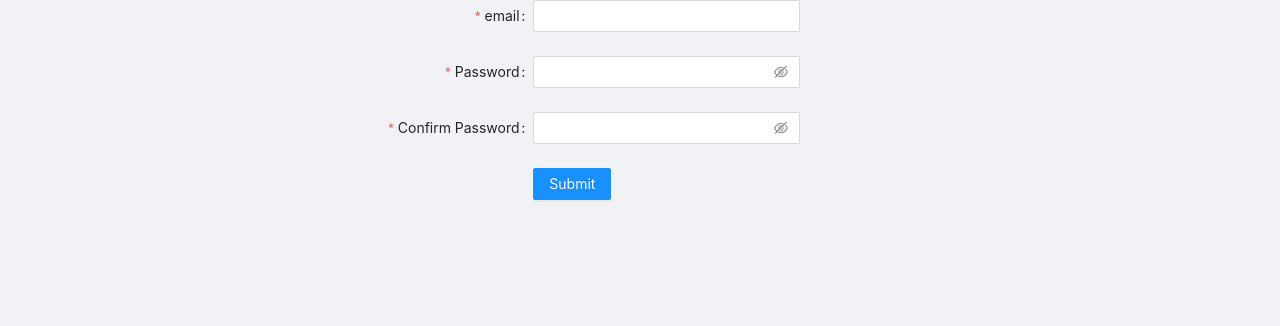
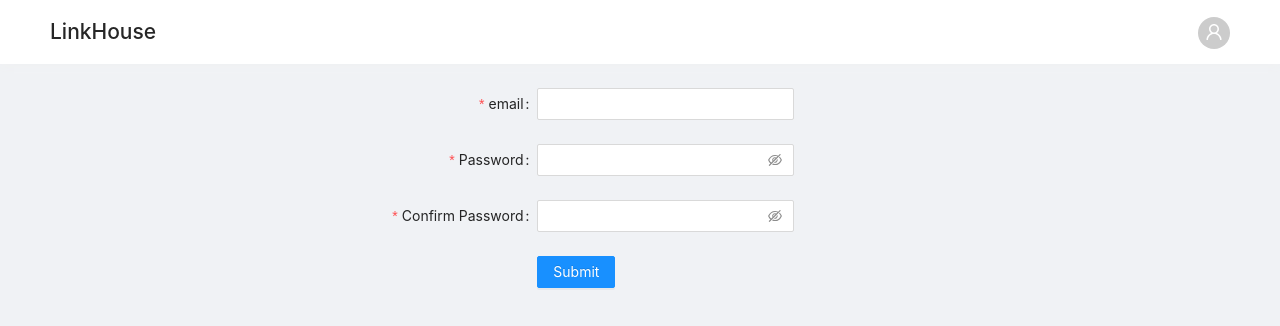
Before and after one commit to seonk94/link-house-client, a React (Create React App) app: page /signup in a window 1280 px wide. Shown: the top 326 px of the page. Built offline with nearby package versions, Linux system fonts and the light colour scheme; no server answers.

Commit message:
feat: saga router setting

```diff
--- a/package.json
+++ b/package.json
@@ -13,6 +13,7 @@
     "@types/react-dom": "^17.0.9",
     "antd": "^4.16.8",
     "axios": "^0.21.1",
+    "history": "^4.10.1",
     "js-cookie": "^3.0.0",
     "react": "^17.0.2",
     "react-dom": "^17.0.2",
@@ -63,5 +64,6 @@
     "eslint-plugin-promise": "^5.1.0",
     "eslint-plugin-react": "^7.24.0",
     "eslint-plugin-react-hooks": "^4.2.0"
-  }
+  },
+  "proxy": "https://link-house.herokuapp.com"
 }
--- a/src/Router.tsx
+++ b/src/Router.tsx
@@ -1,15 +1,14 @@
 import Layout, { Content } from 'antd/lib/layout/layout';
-import React, {
-  useEffect, lazy, Suspense, useState,
-} from 'react';
+import React, { useEffect, lazy, Suspense } from 'react';
 import {
-  BrowserRouter, Redirect, Route, Switch,
+  BrowserRouter, Redirect, Route, Router, Switch,
 } from 'react-router-dom';
-import { useDispatch, useSelector } from 'react-redux';
-import { Col, Row, Spin } from 'antd';
+import { useDispatch } from 'react-redux';
+import { Row, Spin } from 'antd';
+import { History } from 'history';
 import User from './models/User';
 import userActions from './store/module/auth/actions';
-import { RootState } from './store';
+import Appbar from './modules/Appbar';
 
 const Home = lazy(() => import('src/pages/Home'));
 const SignIn = lazy(() => import('src/pages/SignIn'));
@@ -36,9 +35,8 @@ function AuthRoute({
   );
 }
 
-const Root = () => {
+const Root = ({ history } : { history: History }) => {
   const dispatch = useDispatch();
-  const user = useSelector((state: RootState) => state.auth.user);
   useEffect(() => {
     const token = localStorage.getItem('token');
     if (token) {
@@ -50,8 +48,9 @@ const Root = () => {
       minHeight: '100vh',
     }}
     >
-      <Content>
-        <BrowserRouter>
+      <Appbar />
+      <Content style={{ padding: '24px' }}>
+        <Router history={history}>
           <Suspense fallback={(
             <Row justify="center" align="middle">
               <Spin size="large" />
@@ -60,11 +59,11 @@ const Root = () => {
           >
             <Switch>
               <Route exact path="/" component={Home} />
-              <Route path="/signin" component={SignIn} />
-              <Route path="/signup" component={SignUp} />
+              <Route exact path="/signin" component={SignIn} />
+              <Route exact path="/signup" component={SignUp} />
             </Switch>
           </Suspense>
-        </BrowserRouter>
+        </Router>
       </Content>
     </Layout>
   );
--- a/src/index.tsx
+++ b/src/index.tsx
@@ -4,11 +4,17 @@ import Root from 'src/Router';
 import { applyMiddleware, createStore } from 'redux';
 import createSagaMiddleware from 'redux-saga';
 import { Provider } from 'react-redux';
+import { createBrowserHistory } from 'history';
 import reportWebVitals from './reportWebVitals';
 import 'antd/dist/antd.css';
 import redux from './store';
 
-const sagaMiddleware = createSagaMiddleware();
+const history = createBrowserHistory();
+const sagaMiddleware = createSagaMiddleware({
+  context: {
+    history,
+  },
+});
 const store = createStore(redux.rootReducer, applyMiddleware(sagaMiddleware));
 
 sagaMiddleware.run(redux.rootSagas());
@@ -16,7 +22,7 @@ sagaMiddleware.run(redux.rootSagas());
 ReactDOM.render(
   <React.StrictMode>
     <Provider store={store}>
-      <Root />
+      <Root history={history} />
     </Provider>
   </React.StrictMode>,
   document.getElementById('root'),
--- /dev/null
+++ b/src/modules/Appbar.tsx
@@ -0,0 +1,53 @@
+import React from 'react';
+import { UserOutlined } from '@ant-design/icons';
+import { Dropdown, Menu, Row } from 'antd';
+import Avatar from 'antd/lib/avatar/avatar';
+import { Header } from 'antd/lib/layout/layout';
+import { useSelector } from 'react-redux';
+import { RootState } from 'src/store';
+
+const Appbar = () => {
+  const user = useSelector((state: RootState) => state.auth.user);
+
+  const handleLogout = () => {
+    localStorage.removeItem('token');
+  };
+  return (
+    <Header style={{
+      background: '#fff',
+      boxShadow: '0 2px 8px #f0f1f2',
+    }}
+    >
+      <Row justify="space-between">
+        <h2>LinkHouse</h2>
+        <div>
+          <Dropdown
+            trigger={['click']}
+            overlay={(
+              <Menu>
+                {
+                  user
+                    ? (
+                      <Menu.Item key="logout" onClick={handleLogout}>
+                        <a href="/signin">Logout</a>
+                      </Menu.Item>
+                    )
+                    : (
+                      <Menu.Item key="signin">
+                        <a href="/signin">SignIn</a>
+                      </Menu.Item>
+                    )
+                }
+              </Menu>
+            )}
+            placement="bottomRight"
+          >
+            <Avatar icon={<UserOutlined />} />
+          </Dropdown>
+        </div>
+      </Row>
+    </Header>
+  );
+};
+
+export default Appbar;
--- a/src/store/module/auth/saga.ts
+++ b/src/store/module/auth/saga.ts
@@ -1,14 +1,19 @@
 import { AxiosResponse } from 'axios';
-import { call, put, takeEvery } from 'redux-saga/effects';
+import { History } from 'history';
+import {
+  call, getContext, put, takeEvery,
+} from 'redux-saga/effects';
 import api from 'src/api';
 import User from 'src/models/User';
 import userActions, { userConstants } from './actions';
 
 function* handleLogin(action: ReturnType<typeof userActions.loginUser>) {
+  const history : History = yield getContext('history');
   try {
     const res : AxiosResponse<{ token: string, user: User }> = yield call(api.auth.signin, action.payload);
     localStorage.setItem('token', `Bearer ${res.data.token}`);
     yield put(userActions.setUser(res.data.user));
+    history.push('/');
   } catch (e) {
     yield put(userActions.failUser(e.message));
   }
```
Also changed, not shown: 1 other file (tests, documents, lock files or other folders).
